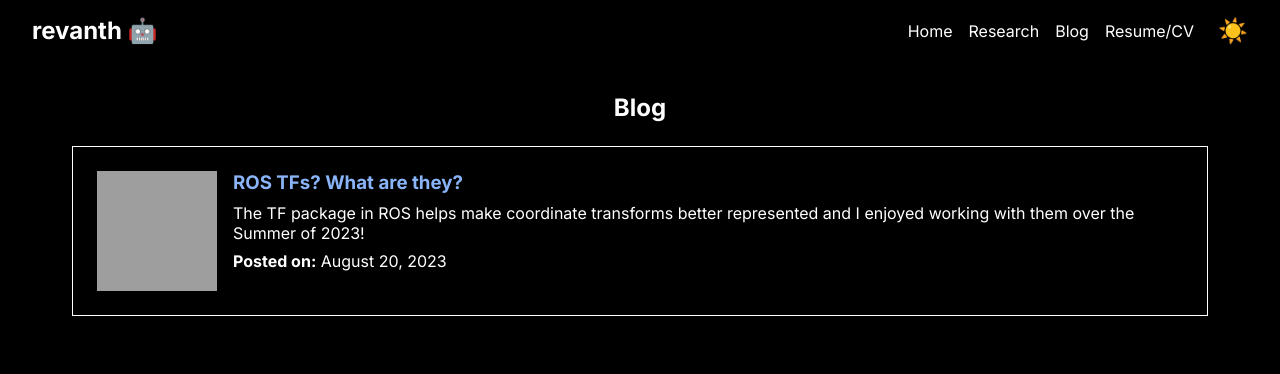
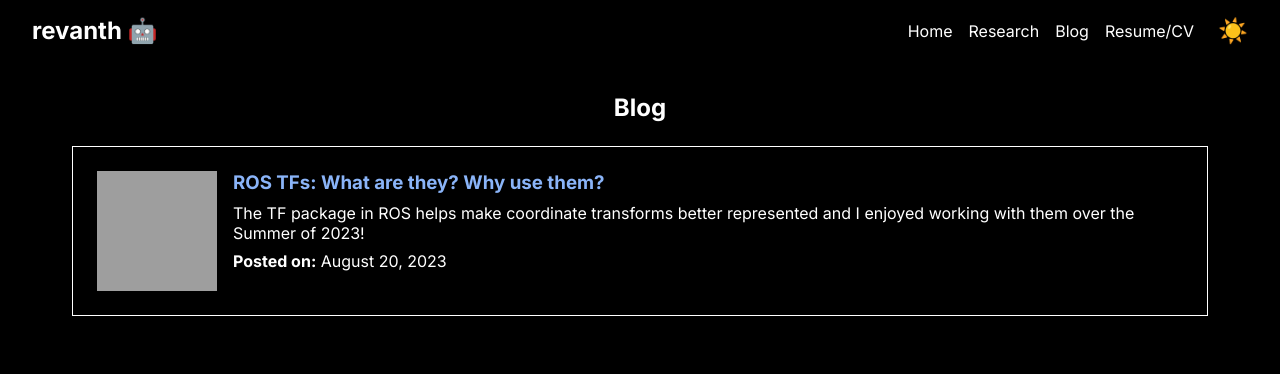
Before and after one commit to revanthsenthil/revanthsenthil.github.io, a plain HTML site: page blog.html in a window 1280 px wide. Shown: the top 374 px of the page. Drawn offline with Linux system fonts and the light colour scheme; grey boxes are pictures that could not be loaded.

Commit message:
blog title fix

```diff
--- a/blog.html
+++ b/blog.html
@@ -85,7 +85,7 @@
         <article class="paper">
           <img src="images/spot_stand.jpg" alt="Blog Post 1">
           <div class="text-content">
-            <h3><a href="blog/post1.html">ROS TFs? What are they?</a></h3>
+            <h3><a href="blog/post1.html">ROS TFs: What are they? Why use them?</a></h3>
             <p>The TF package in ROS helps make coordinate transforms better represented and I enjoyed working with them over the Summer of 2023!</p>
             <p><strong>Posted on:</strong> August 20, 2023</p>
           </div>
```
